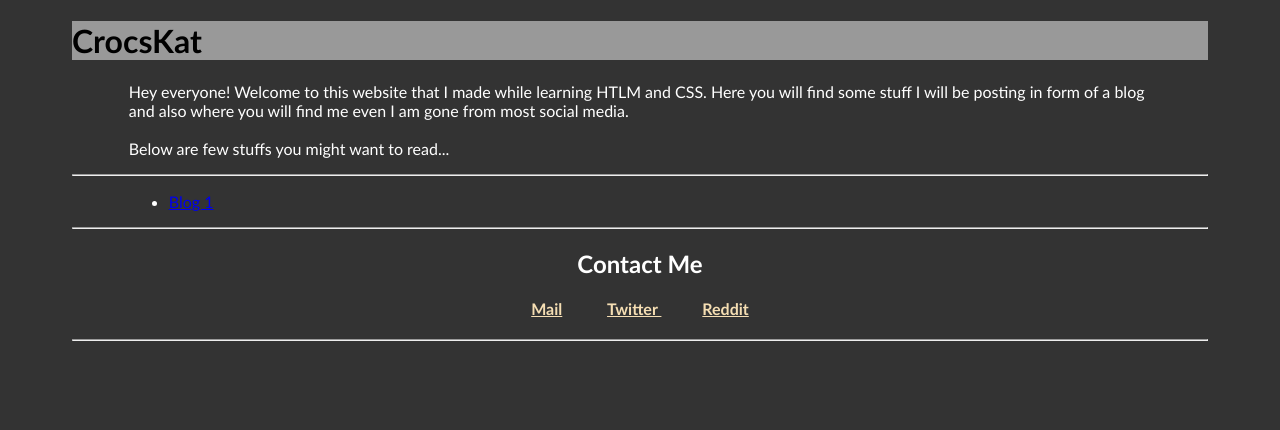
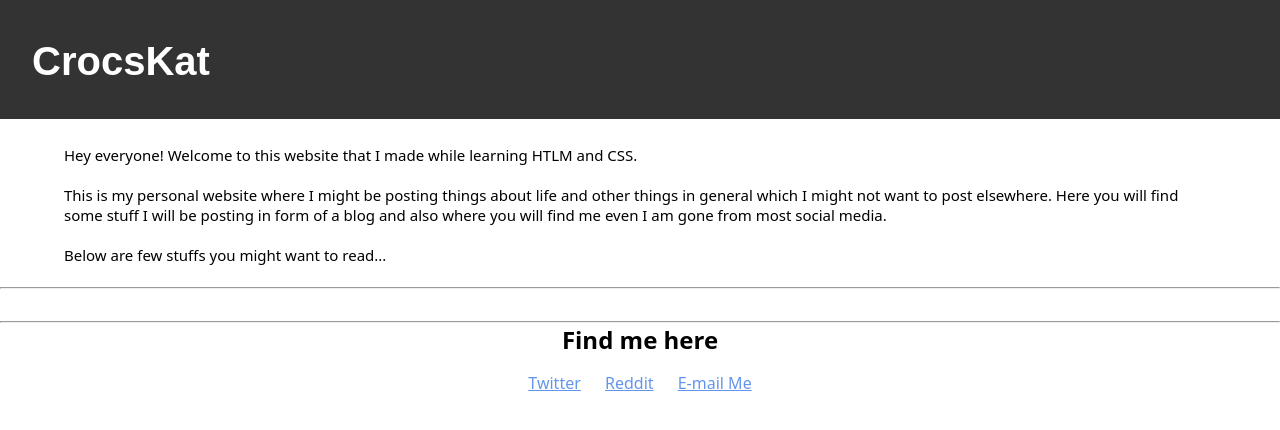
Before and after one commit to crocskat/crocskat.github.io, a plain HTML site: page index.html in a window 1280 px wide. Drawn offline with Linux system fonts and the light colour scheme.

Commit message:
Add files via upload

```diff
--- a/index.html
+++ b/index.html
@@ -2,55 +2,64 @@
 <html lang="en">
 <head>
     <meta charset="UTF-8">
+    <meta http-equiv="X-UA-Compatible" content="IE=edge">
     <meta name="viewport" content="width=device-width, initial-scale=1.0">
-    <meta name="description" content="Find CrocsKat here">
+    <meta name="description" content="All about CrocsKat">
     <link rel="stylesheet" href="style.css">
+    <link rel="shortcut icon" href="image/original logo transparent black.png" type="image/png">
     <title>CrocsKat</title>
 </head>
-<body style="background-color: #333;">
-    <div class="body">
-        <div class="head">
-            <h1>CrocsKat
+<body>
+        <div class="logo">
+        <h1>
+            <a id="name" href="https://crocskat.github.io">
+                 CrocsKat
+                </a>
 
             </h1>
 
 
-        </div>
 
-        <div class="intro">
+    </div>
+
+        <div class="body">
             <p>
-                Hey everyone! Welcome to this website that I made while learning HTLM and CSS. Here you will find some stuff I will be posting in form of a blog and also where you will find me even I am gone from most social media.
-                <br>
-                <br>
-                Below are few stuffs you might want to read...
+
+                    Hey everyone! Welcome to this website that I made while learning HTLM and CSS.
+                    <br>
+                    <br>
+
+                    This is my personal website where I might be posting things about life and other things in general which I might not want to post elsewhere.
+
+
+
+                     Here you will find some stuff I will be posting in form of a blog and also where you will find me even I am gone from most social media.
+
+                     <br>
+                     <br>
+                    Below are few stuffs you might want to read...
+
+
             </p>
         </div>
-        <hr>
-
-        <div class="blog">
-            <ul>
-                <li>
-                    <a id="blog1" href="#">Blog 1</a>
-                </li>
-            </ul>
-
-        </div>
-        <hr>
-
-
-        <div class="contact">
-            <h2 id="context" >Contact Me</h3>
-            <h4>
-            <a id="mail" href="mailto:parashphuyal089@gmail.com" target="_blank">Mail</a>
-            <a id="twitter" href="https://twitter.com/crocskat" target="_blank">Twitter </a>
-            <a id="reddit" href="https://reddit.com/u/crocskat" target="_blank">Reddit</a>
-        </h4>
-        </div>
-        <hr>
+        <br>
+<hr>
 
 
 
 
+
+    <div class="contacts">
+        <hr>
+        <h2>
+            Find me here
+        </h2>
+
+        <a id="twitter" href="https://twitter.com/CrocsKat">Twitter</a>
+        <a id="reddit" href="https://reddit.com/crocskat">Reddit</a>
+        <a id="mail" href="mailto:parashphuyal089@gmail.com">E-mail Me</a>
+
     </div>
+
 </body>
 </html>
--- a/style.css
+++ b/style.css
@@ -1,56 +1,74 @@
-body{
+*{
+    margin-top: 0%;
+    margin: 0%;
+    font-family: system-ui, -apple-system, BlinkMacSystemFont, 'Segoe UI', Roboto, Oxygen, Ubuntu, Cantarell, 'Open Sans', 'Helvetica Neue', sans-serif;
+
+}
+#name{
+    text-decoration: none;
+    color: white;
+    text-align: left;
+    transition: 2s;
+    font-family: sans-serif;
+}
+.logo h1{
+    padding-left: 2rem;
+    padding-right: 2rem;
+    font-size: 40px;
+}
+#name:hover{
+    text-decoration: underline;
+
+}
+.logo{
     background-color: #333;
-    font-family: 'Gill Sans', 'Gill Sans MT', Calibri, 'Trebuchet MS', sans-serif;
-    color: white;
-    padding-left: 5%;
-    padding-right: 5%;
+    padding-bottom: 2rem;
+    align-items: left;
+    top: 0;
+    position: sticky;
+    position: -webkit-sticky;
+    padding-top: 2rem;
+}
+.contacts{
+    text-align: center;
+    color: black;
+    margin-top: 2rem;
+
+}
+.contacts a{
+    color: black;
+}
+.contacts h2{
+    padding-bottom: 1rem;
 
 }
 
 
-.head{
-    background-color: #999;
-    text-align: left;
-    margin-top: 0%;
-    color: black;
-    position: sticky;
-    position: -webkit-sticky;
-    top: 0;
-}
-.intro{
-    padding-left: 5%;
-    padding-right: 5%;
+    .body p{
+    padding-top: 2%;
+    padding-left:5% ;
+    padding-right:5%;
+    font-size: 15px;
 
 }
-.blog{
-    padding-left: 5%;
-    padding-right: 5%;
-
+.contacts a{
+    color: cornflowerblue;
+    transition: 0.2s;
+    justify-content: space-between;
 }
-.contact{
-    padding-left: 5%;
-    padding-right: 5%;
-    text-align: center;
-
+.contacts a:hover{
+    color: white;
+    background-color: #333;
 }
-.foot{
-    padding-left: 5%;
-    padding-right: 5%;
-
+#twitter{
+    padding-left: 10px;
+    padding-right: 10px;
 }
-.contact a{
-    text-decoration: underline;
-    justify-content: space-between;
-    color: wheat;
+#reddit{
+    padding-left: 10px;
+    padding-right: 10px;
 }
 #mail{
-    padding: 2%;
-
+    padding-left: 10px;
+    padding-right: 10px;
 }
-#twitter{
-    padding: 2%;
-
-}
-#reddit{
-    padding: 2%;
-}
```
Also changed, not shown: image/20221217_114424.png (added), image/75x75 logo transparent white.png (added), image/75×75 logo transparent black.png (added), image/75×75 logo.png (added), image/original logo transparent black.png (added), image/original logo transparent white.png (added), image/original logo.jpg (added), 1 other file.
